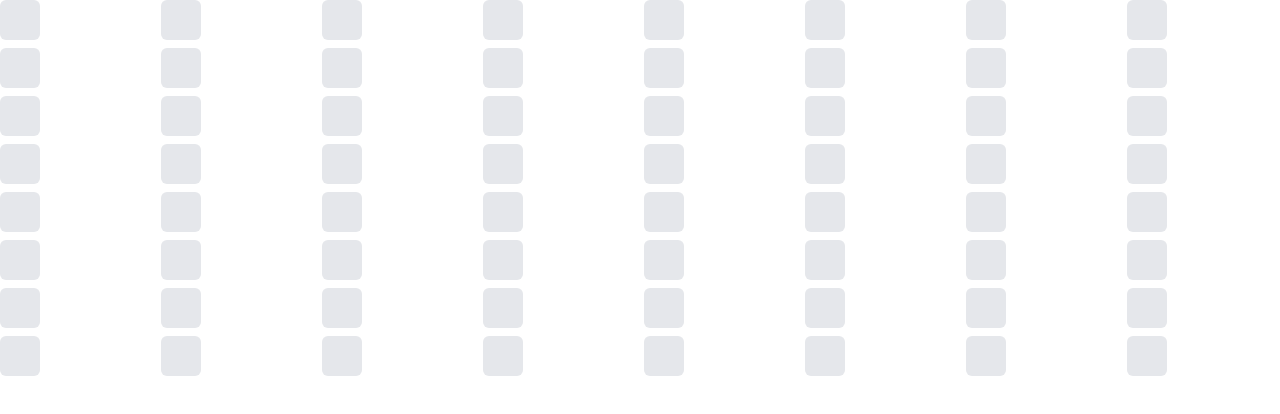
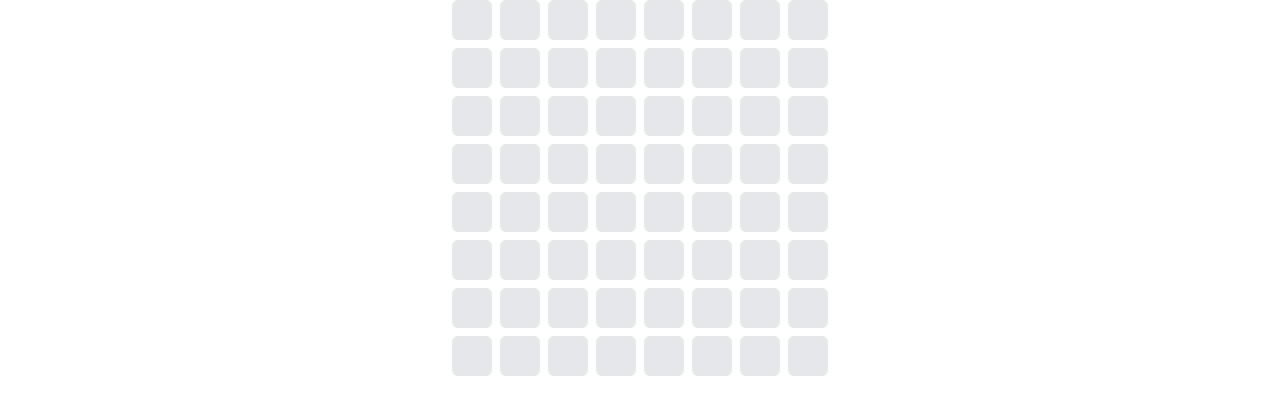
Before and after one commit to sepal/MusicBox, a Next.js app: page / in a window 1280 px wide. Shown: the top 414 px of the page. Built offline with nearby package versions, Linux system fonts and the light colour scheme.

Commit message:
Implement basic MusicBox component.

```diff
--- /dev/null
+++ b/src/components/MusicBox.tsx
@@ -0,0 +1,37 @@
+// Prompt: Create a component that plays note based on which tile was clicked. Use a major scale, with the lowest row playing a c3 and the highest a c4. It should also have a state that remembers, which note is active based on the tiles that are active on the grid.
+
+// File: src/components/MusicBox.tsx
+import React, { useState } from 'react';
+import Grid from '@/components/Grid';
+import { playNote } from '@/lib/audioUtils';
+
+const majorScale = [0, 2, 4, 5, 7, 9, 11, 12];
+const baseNote = 48; // C3
+
+interface ActiveNotes {
+  [key: string]: boolean;
+}
+
+const MusicBox: React.FC = () => {
+  const [activeNotes, setActiveNotes] = useState<ActiveNotes>({});
+
+  const handleTileClick = (x: number, y: number, isActive: boolean) => {
+    const note = baseNote + majorScale[x] + y * 12;
+    setActiveNotes({ ...activeNotes, [`${x}-${y}`]: isActive });
+
+    if (isActive) {
+      playNote(note);
+    }
+  };
+
+  return (
+    <div className="w-full h-full flex items-center justify-center">
+      <Grid onTileClick={handleTileClick} />
+    </div>
+  );
+};
+
+export default MusicBox;
+
+// Usage Example
+// import MusicBox from "@/components/MusicBox.tsx";
--- a/src/pages/index.tsx
+++ b/src/pages/index.tsx
@@ -1,13 +1,9 @@
-import Grid from "@/components/Grid"
-import { playNote } from "@/lib/audioUtils"
+import MusicBox from "@/components/MusicBox";
 
 export default function Home() {
   return (
     <>
-      <Grid onTileClick={(x, y, isActive) => {
-        console.log(`${x}:${y} ${isActive ? "on" : "off"}`)
-        playNote(60);
-      }} />
+      <MusicBox />
     </>
   )
 }
```
